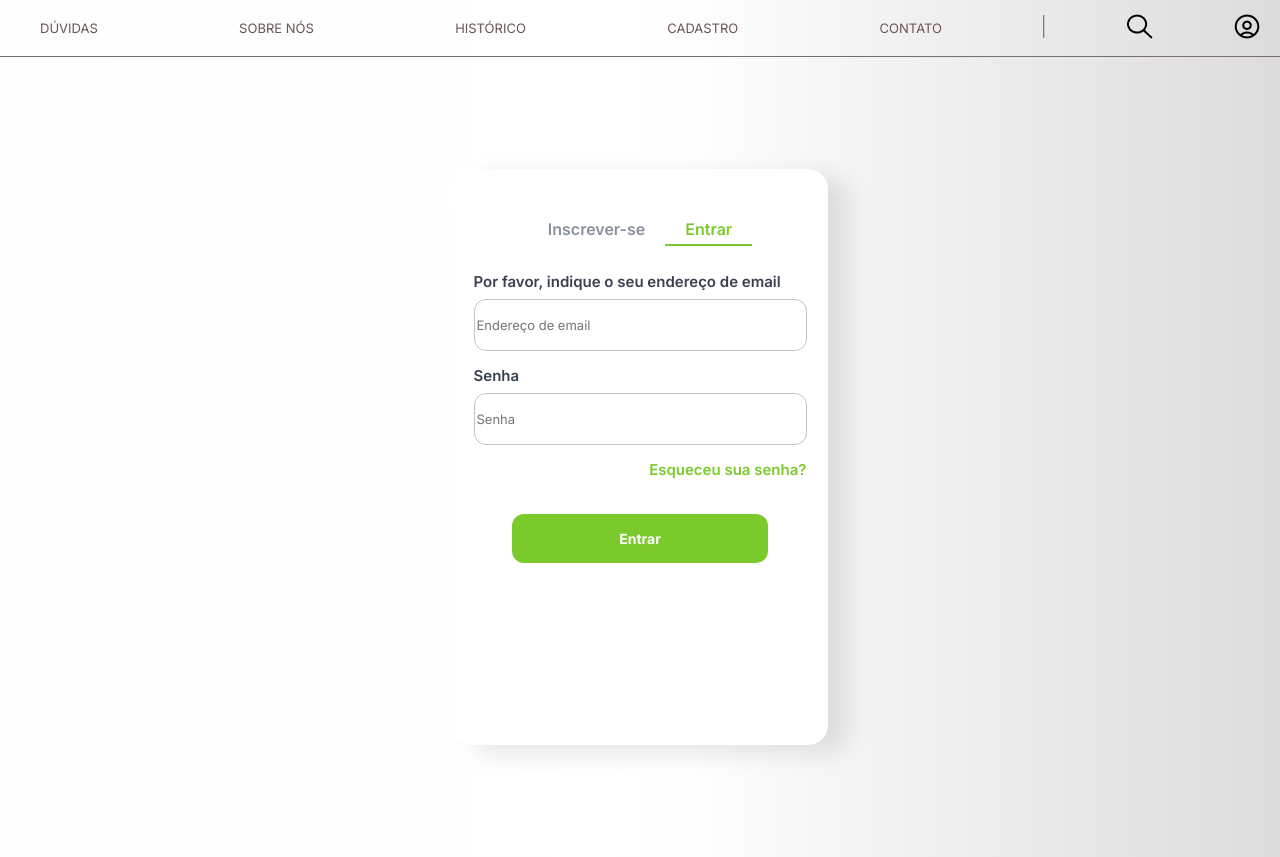
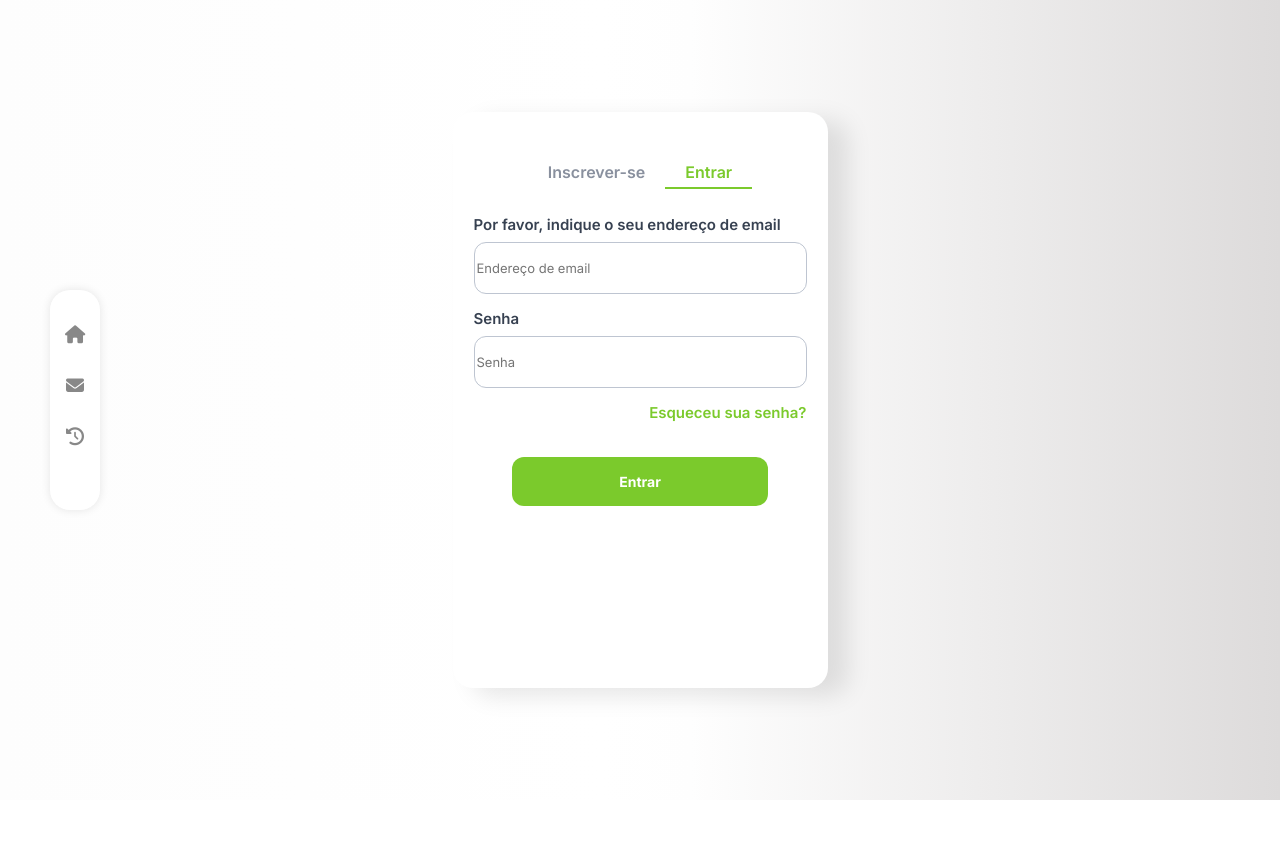
Before and after one commit to joaorhodenntc/dev-tips, a plain HTML site: page pages/cadastro/cadastro.html in a window 1280 px wide. After the commit the page ends 800 px from the top, so only its background shows below. Drawn offline with Linux system fonts and the light colour scheme.

Commit message:
Adicionando variáveis e iniciando o menu bar

```diff
--- a/pages/cadastro/cadastro.html
+++ b/pages/cadastro/cadastro.html
@@ -13,16 +13,10 @@
 </head>
 <body>
 
-    <div class="header">
-        <div class="duvidas">DÚVIDAS</div>
-        <div class="sobre">SOBRE NÓS</div>
-        <div class="aproveitamento"><a id="linkHistorico">HISTÓRICO</a></div>
-        <div class="cadastro">CADASTRO</div>
-        <div class="contato">CONTATO</div>
-        <div class="line"><img src="/assets/line4.png" alt="" srcset=""></div>
-        <div class="lupa"><img src="/assets/lupa.png" alt="" srcset=""></div>
-        <div class="profile"><img src="/assets/profile.png" alt="" srcset=""></div>
-        <title>Cadastro</title>
+    <div class="sidebar">
+  <a href="#" id="home"><i class="fas fa-home"></i></a>
+  <a href="#" id="contato"><i class="fas fa-envelope"></i></a>
+  <a href="#" id="historico"><i class="fas fa-history"></i></a>
     </div>
 
     <div class="first-content">
--- a/pages/cadastro/styles.css
+++ b/pages/cadastro/styles.css
@@ -124,3 +124,43 @@ body {
   background-color: rgb(110, 192, 29);
   box-shadow: 0px 8px 20px rgba(0, 0, 0, 0.2);
 }
+
+.sidebar {
+  height: 25vh;
+  width: 50px;
+  position: fixed;
+  z-index: 1;
+  background-color: #fff;
+  padding-top: 20px;
+  display: flex;
+  flex-direction: column;
+  align-items: center;
+  top: 50%;
+  left: 50px;
+  transform: translateY(-50%);
+  border-radius: 20px;
+  box-shadow: 0 0 10px rgba(0, 0, 0, 0.1);
+}
+
+.sidebar a {
+  padding: 15px;
+  text-align: center;
+  text-decoration: none;
+  font-size: 18px;
+  color: #888;
+  display: block;
+}
+
+.sidebar a:hover {
+  background-color: #ddd;
+}
+
+.sidebar a.active {
+  background-color: #7bca2c;
+  color: #fff;
+}
+
+.content {
+  margin-left: 70px;
+  padding: 16px;
+}
```
Also changed, not shown: pages/cadastro/app.js (added).
